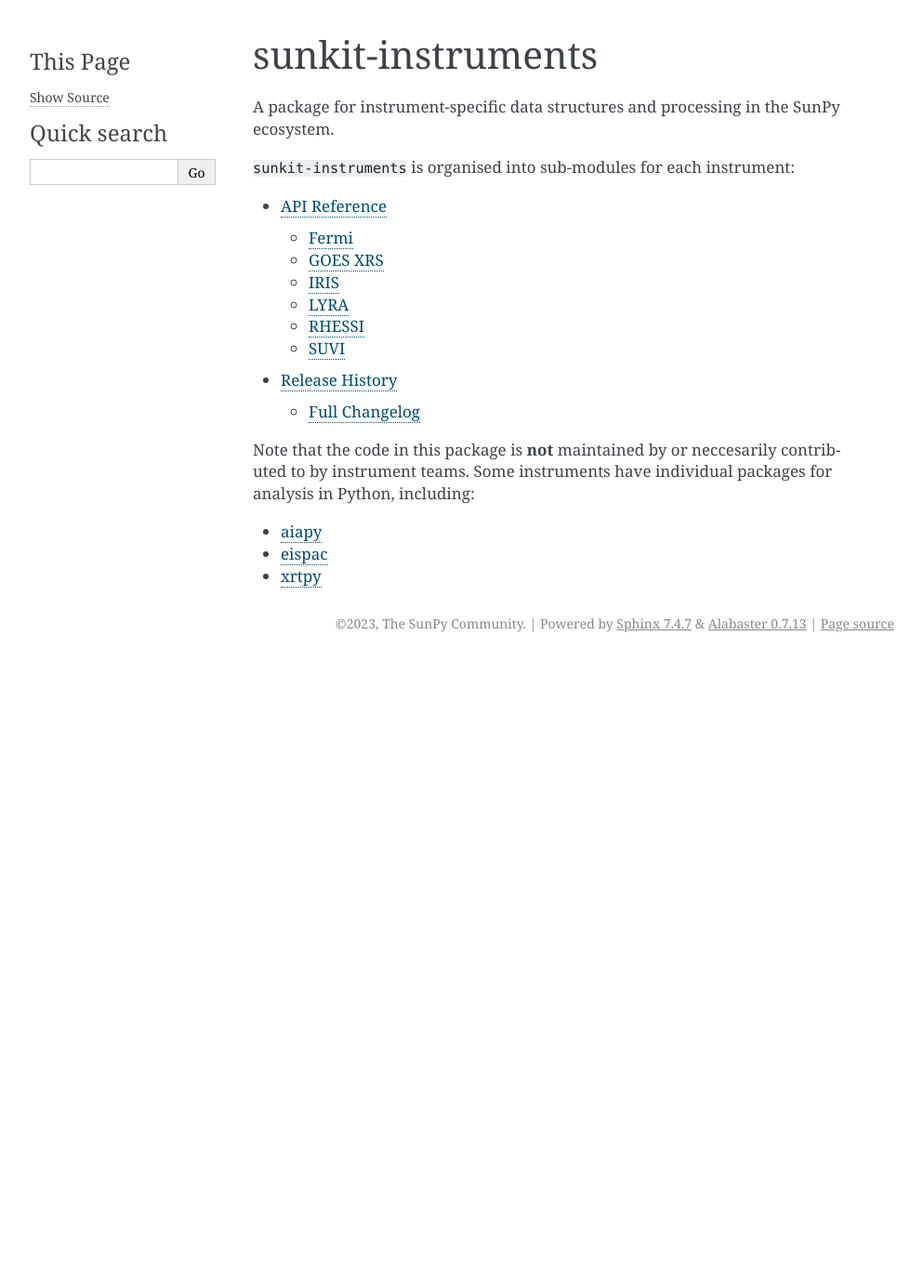
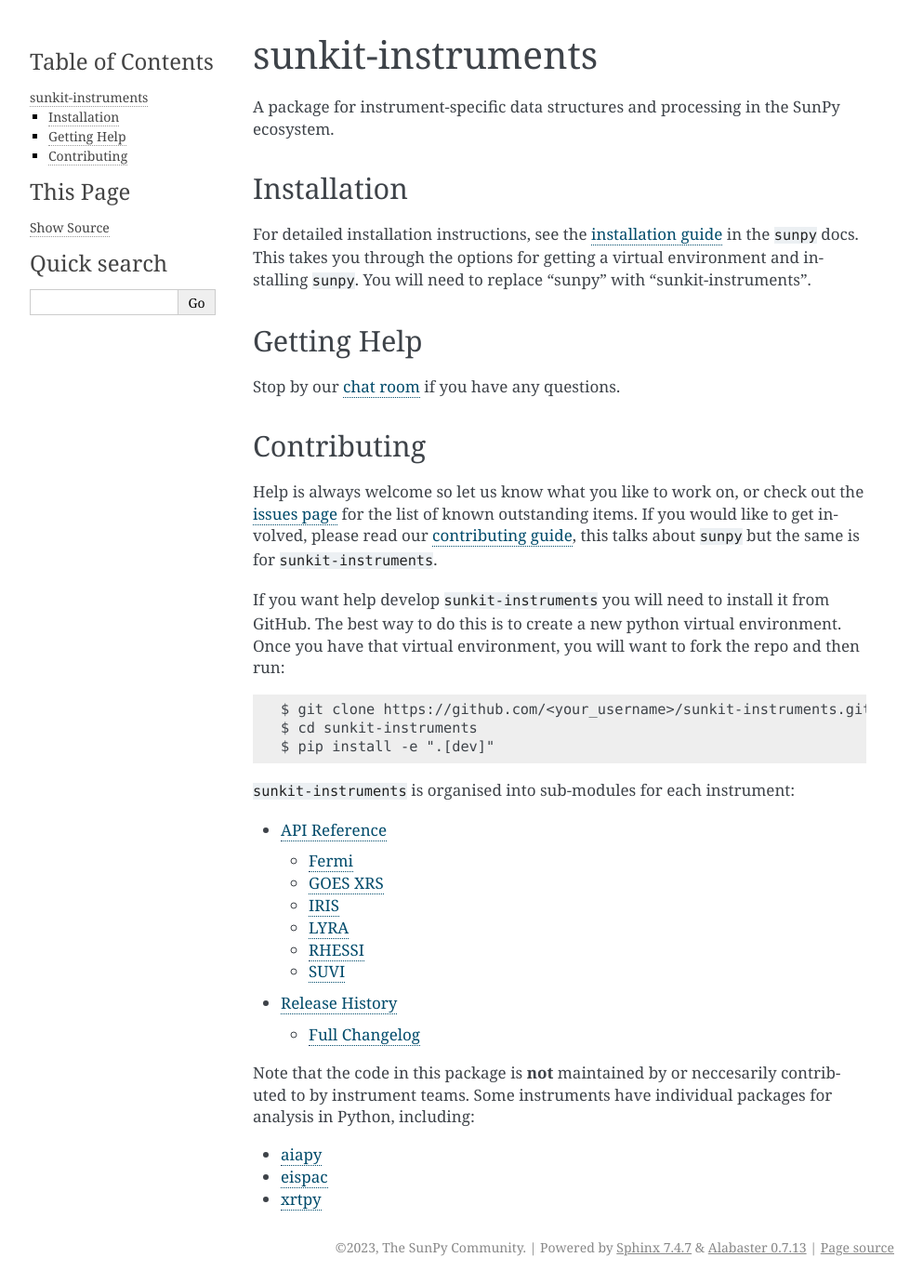
Before and after one commit to sunpy/sunkit-instruments, a Sphinx documentation site: the page built from docs/index.rst, in a window 1280 px wide. Shown: the whole page at 93% size, without its empty margins (148-1141 px from the left). Built offline with Sphinx 7.4.7, drawn with Linux system fonts in a browser that asks for light colours; pages that are not in the unit, such as notebooks, are missing from menus; the version number could not be read and is left out; before the commit the page ends 900 px from its top, so only the background shows below that.

Commit message:
Adding install instructions to docs (#115)
* adding install instructions

* Update docs/index.rst

---------

Co-authored-by: Nabil Freij <nabil.freij@gmail.com>

```diff
--- a/docs/index.rst
+++ b/docs/index.rst
@@ -3,6 +3,37 @@
 ==================
 
 A package for instrument-specific data structures and processing in the SunPy ecosystem.
+
+Installation
+============
+
+For detailed installation instructions, see the `installation guide`_ in the ``sunpy`` docs.
+This takes you through the options for getting a virtual environment and installing ``sunpy``.
+You will need to replace "sunpy" with "sunkit-instruments".
+
+Getting Help
+============
+
+Stop by our `chat room <https://app.element.io/#/room/#sunpy:openastronomy.org>`__ if you have any questions.
+
+Contributing
+============
+
+Help is always welcome so let us know what you like to work on, or check out the `issues page`_ for the list of known outstanding items.
+If you would like to get involved, please read our `contributing guide`_, this talks about ``sunpy`` but the same is for ``sunkit-instruments``.
+
+If you want help develop ``sunkit-instruments`` you will need to install it from GitHub.
+The best way to do this is to create a new python virtual environment.
+Once you have that virtual environment, you will want to fork the repo and then run::
+
+    $ git clone https://github.com/<your_username>/sunkit-instruments.git
+    $ cd sunkit-instruments
+    $ pip install -e ".[dev]"
+
+.. _installation guide: https://docs.sunpy.org/en/stable/tutorial/installation.html
+.. _issues page: https://github.com/sunpy/sunkit-instruments/issues
+.. _contributing guide: https://docs.sunpy.org/en/latest/dev_guide/contents/newcomers.html
+
 
 ``sunkit-instruments`` is organised into sub-modules for each instrument:
 
```
